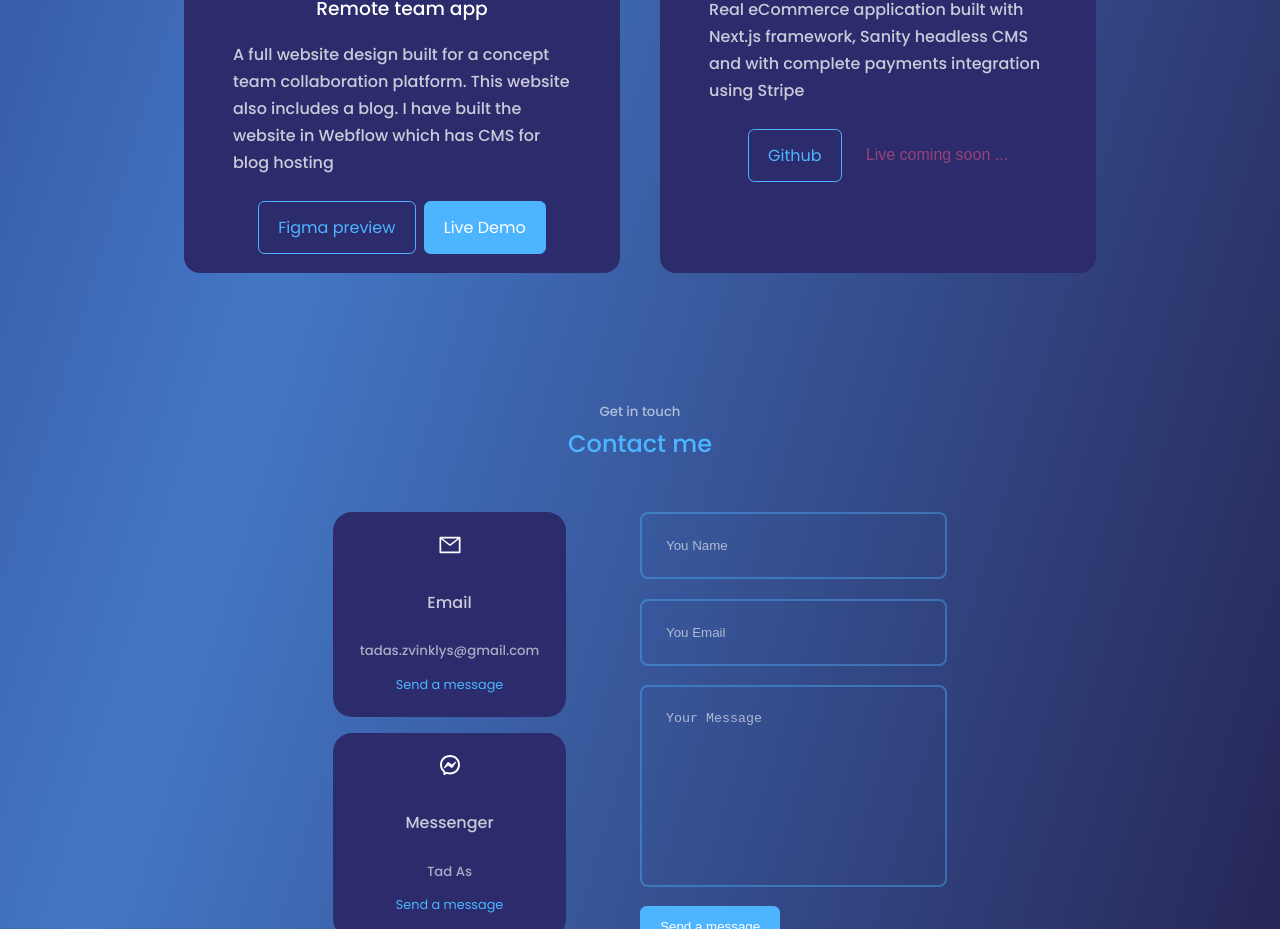
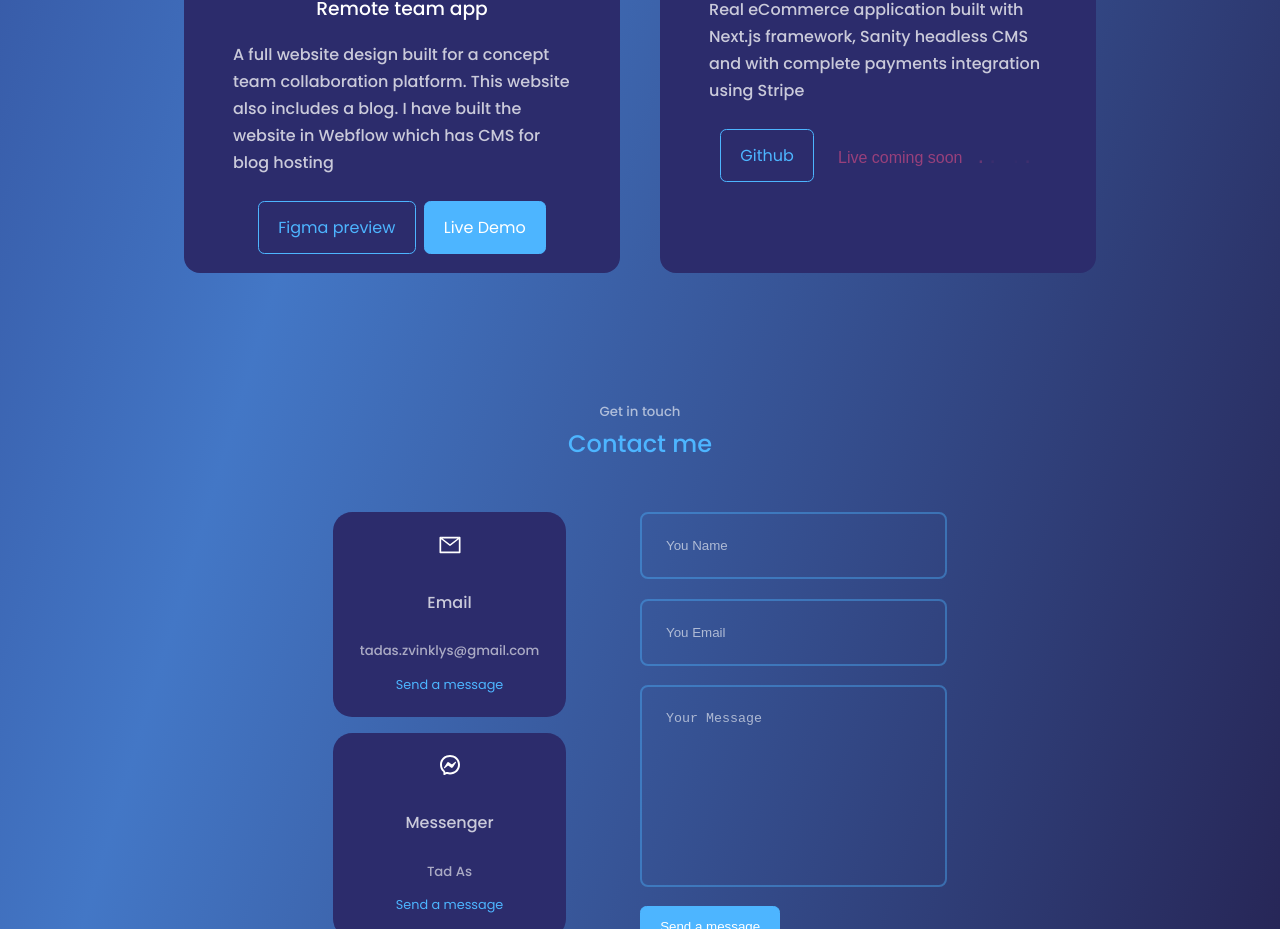
Before and after one commit to tadzyla/personal_web_2, a React (Create React App) app: page / in a window 1280 px wide. Shown: the part 3055-3984 px from the top of the page. Built offline with nearby package versions, Linux system fonts and the light colour scheme.

Commit message:
add blink animation for dots

```diff
--- a/src/components/portfolio/Portfolio.jsx
+++ b/src/components/portfolio/Portfolio.jsx
@@ -82,7 +82,13 @@ const Portfolio = () => {
         <h4>Real eCommerce application built with Next.js framework, Sanity headless CMS and with complete payments integration using Stripe</h4>
         <div className="portfolio_item-cta">
         <a href="https://github.com/tadzyla/ecommerce-shop" target="_blank" rel="noreferrer" className='btn'>Github</a>
-        <button className='desc'>Live coming soon ...</button>
+        <button className='desc'>Live coming soon
+          <span className='dot1'>.</span>
+          <span className='dot2'>.</span>
+          <span className='dot3'>.</span>
+          <span className='dot4'>.</span>
+          <span className='dot5'>.</span>
+        </button>
         </div>
     </article>
   </div>
--- a/src/index.css
+++ b/src/index.css
@@ -176,6 +176,67 @@ a {
     margin-left: 1rem;
 }
 
+.dot1 {
+    margin-right: 5px;
+    margin-left: 15px;
+    font-size: 24px;
+    animation: blink1 2s infinite;
+}
+
+@keyframes blink1 {
+    0% { opacity: 0; }
+    50% { opacity: 1; }
+    100% { opacity: 0; }
+  }
+
+.dot2 {
+    margin-right: 5px;
+    font-size: 24px;
+    animation: blink2 2s infinite 0.2s;
+}
+
+@keyframes blink2 {
+    0% { opacity: 0; }
+    50% { opacity: 1; }
+    100% { opacity: 0; }
+  }
+
+.dot3 {
+    margin-right: 5px;
+    font-size: 24px;
+    animation: blink3 2s infinite 0.4s;
+}
+
+@keyframes blink3 {
+    0% { opacity: 0; }
+    50% { opacity: 1; }
+    100% { opacity: 0; }
+  }
+
+.dot4 {
+    margin-right: 5px;
+    font-size: 24px;
+    animation: blink3 2s infinite 0.6s;
+}
+
+@keyframes blink4 {
+    0% { opacity: 0; }
+    50% { opacity: 1; }
+    100% { opacity: 0; }
+  }
+
+.dot5 {
+    margin-right: 5px;
+    font-size: 24px;
+    animation: blink3 2s infinite 0.8s;
+}
+
+@keyframes blink5 {
+    0% { opacity: 0; }
+    50% { opacity: 1; }
+    100% { opacity: 0; }
+  }
+
 a:hover {
     color: var(--color-white);
 }
```
Also changed, not shown: 2 other files (tests, documents, lock files or other folders).
